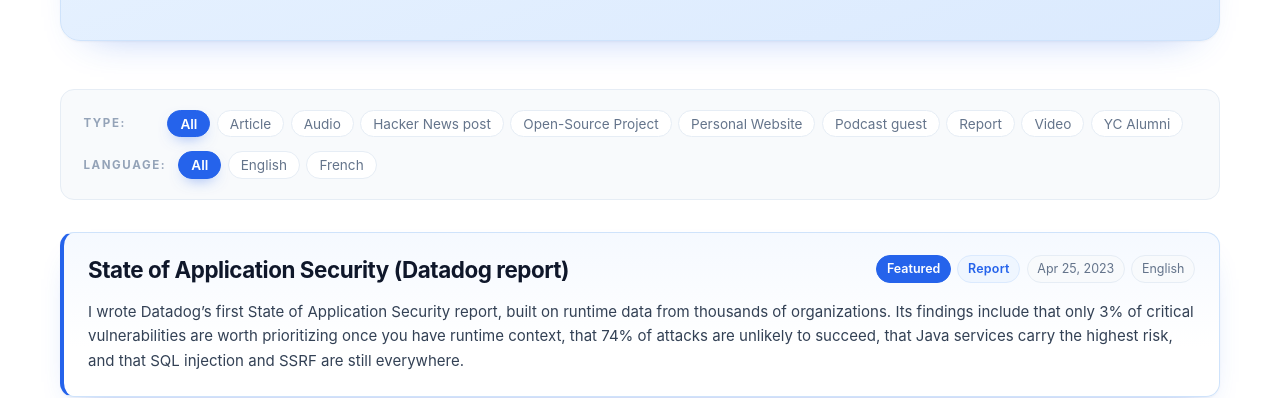
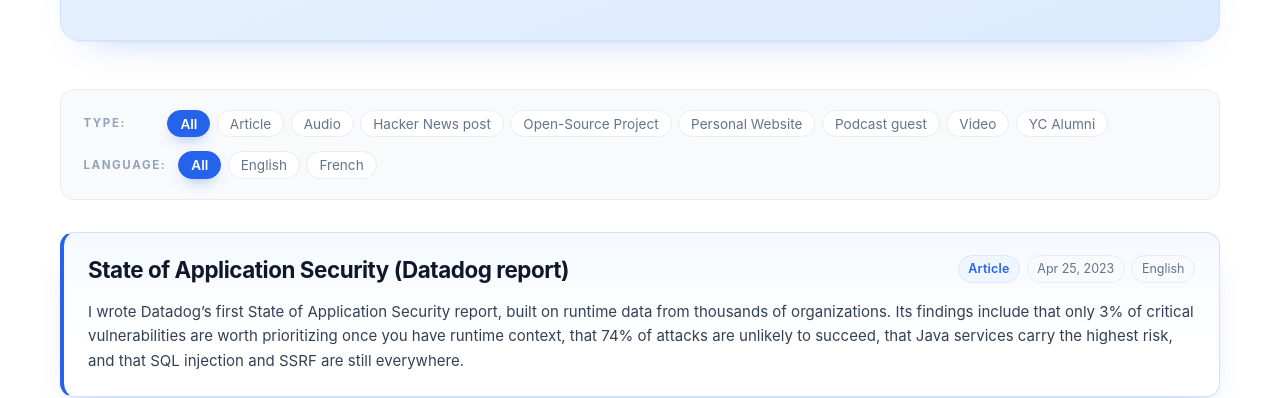
Before and after one commit to aviat/aviat.github.io, a Jekyll site: the page built from index.html, in a window 1280 px wide. Shown: the part 382-780 px from the top of the page. Built offline with Jekyll 4.4.1, drawn with Linux system fonts in a browser that asks for light colours.

Commit message:
List the AppSec report as an Article and drop the Featured badge
Co-Authored-By: Claude Opus 5.5 <noreply@anthropic.com>

```diff
--- a/assets/css/main.css
+++ b/assets/css/main.css
@@ -354,13 +354,6 @@ button:focus-visible {
 
 .portfolio-item.featured h2 {
     font-size: 1.4rem;
-}
-
-.portfolio-meta .featured-badge {
-    background-color: var(--color-primary-blue);
-    border-color: var(--color-primary-blue);
-    color: #ffffff;
-    font-weight: 600;
 }
 
 .portfolio-item h2 {
--- a/index.html
+++ b/index.html
@@ -51,7 +51,6 @@ title: Home
             </h2>
             <div class="portfolio-meta">
                 <div class="meta-content">
-                    {% if item.featured %}<span class="featured-badge">Featured</span>{% endif %}
                     <span class="type">{{ item.type }}</span>
                     <span class="date">{{ item.date | date: "%b %-d, %Y" }}</span>
                     {% if item.language %}
```
Also changed, not shown: _portfolio/datadog-state-of-application-security-2023.md (+1 -1 lines).
